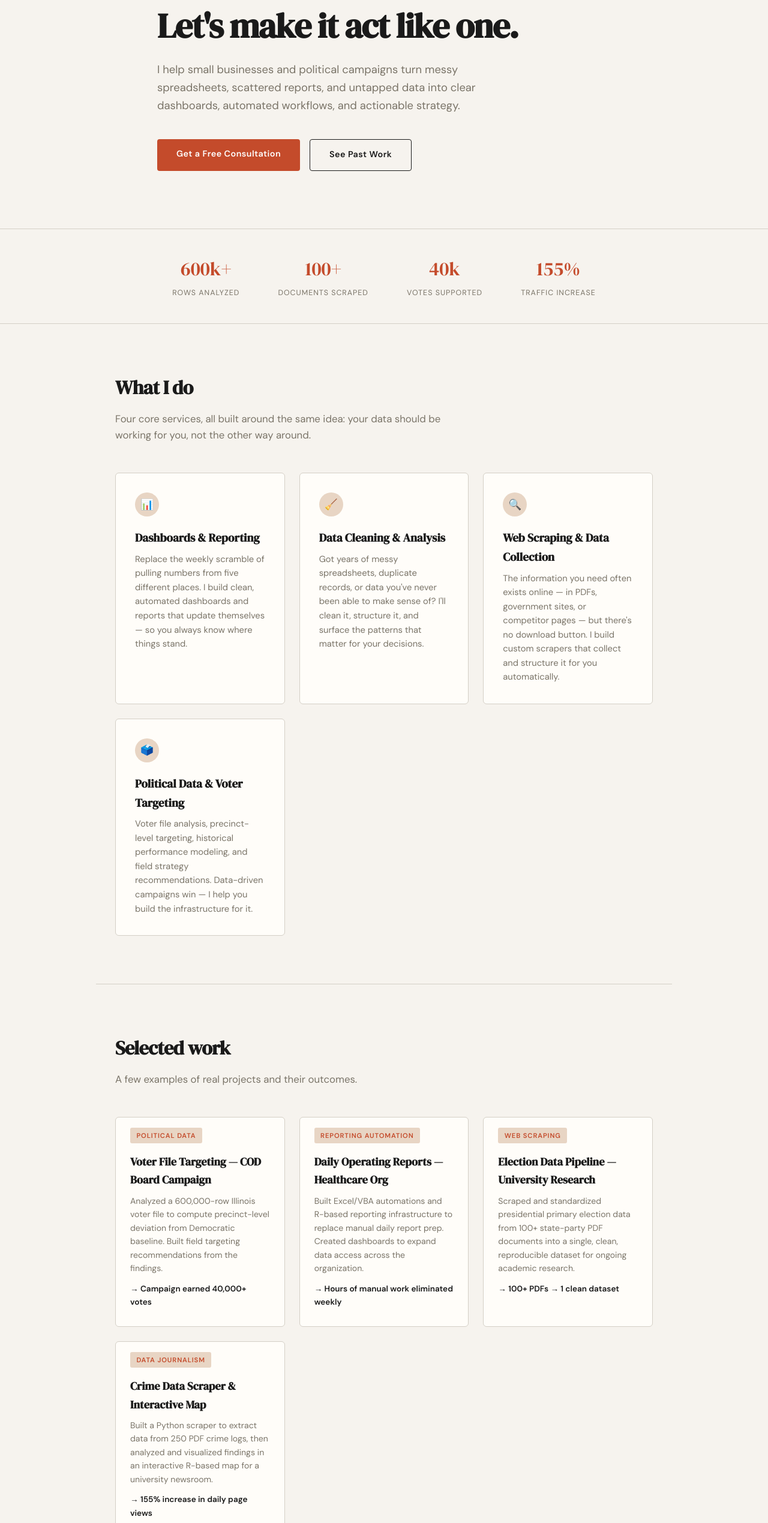
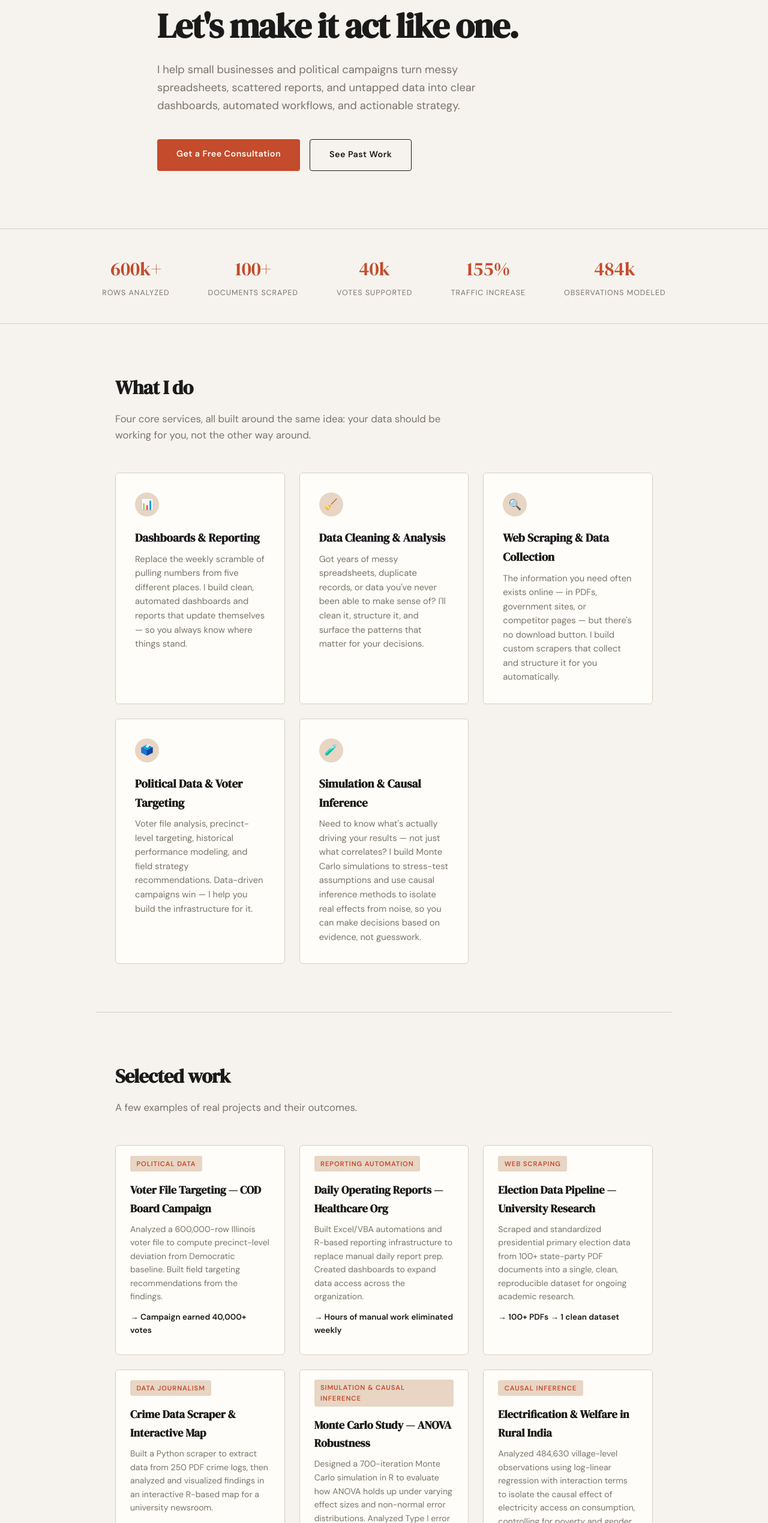
Before and after one commit to Doommen3/devin-data-site, a plain HTML site: page index.html in a window 1280 px wide. Shown: the part 261-2800 px from the top of the page at 60% size. Drawn offline with Linux system fonts and the light colour scheme.

Commit message:
Update index.html

```diff
--- a/index.html
+++ b/index.html
@@ -302,6 +302,10 @@
     <div class="number">155%</div>
     <div class="label">Traffic Increase</div>
   </div>
+  <div class="proof-item">
+    <div class="number">484k</div>
+    <div class="label">Observations Modeled</div>
+  </div>
 </div>
 
 <!-- SERVICES -->
@@ -328,6 +332,11 @@
       <div class="icon">🗳️</div>
       <h3>Political Data &amp; Voter Targeting</h3>
       <p>Voter file analysis, precinct-level targeting, historical performance modeling, and field strategy recommendations. Data-driven campaigns win — I help you build the infrastructure for it.</p>
+    </div>
+    <div class="service-card">
+      <div class="icon">🧪</div>
+      <h3>Simulation &amp; Causal Inference</h3>
+      <p>Need to know what's actually driving your results — not just what correlates? I build Monte Carlo simulations to stress-test assumptions and use causal inference methods to isolate real effects from noise, so you can make decisions based on evidence, not guesswork.</p>
     </div>
   </div>
 </section>
@@ -369,6 +378,22 @@
         <div class="result">→ 155% increase in daily page views</div>
       </div>
     </div>
+    <div class="work-card">
+      <div class="tag-bar"><span class="tag">Simulation &amp; Causal Inference</span></div>
+      <div class="body">
+        <h3>Monte Carlo Study — ANOVA Robustness</h3>
+        <p>Designed a 700-iteration Monte Carlo simulation in R to evaluate how ANOVA holds up under varying effect sizes and non-normal error distributions. Analyzed Type I error rates and statistical power across conditions.</p>
+        <div class="result">→ Quantified method reliability under real-world violations</div>
+      </div>
+    </div>
+    <div class="work-card">
+      <div class="tag-bar"><span class="tag">Causal Inference</span></div>
+      <div class="body">
+        <h3>Electrification &amp; Welfare in Rural India</h3>
+        <p>Analyzed 484,630 village-level observations using log-linear regression with interaction terms to isolate the causal effect of electricity access on consumption, controlling for poverty and gender.</p>
+        <div class="result">→ Estimated 1.6–3.2% consumption increase from electrification</div>
+      </div>
+    </div>
   </div>
 </section>
 
@@ -378,7 +403,7 @@
   <div class="about-content">
     <div>
       <p>I'm Devin Oommen — a data analyst based in the Chicago area. I graduated from Northern Illinois University in 2025 with honors in Political Science and a concentration in data science, including coursework in econometrics and computational statistics.</p>
-      <p>My background spans political data, academic research, journalism, and business analytics. I've worked with 600k-row voter files, built scraping pipelines for university researchers, automated reporting for a healthcare organization, and used data to drive investigative journalism that won state-level awards.</p>
+      <p>My background spans political data, academic research, journalism, and business analytics. I've worked with 600k-row voter files, built scraping pipelines for university researchers, automated reporting for a healthcare organization, designed Monte Carlo simulations to test statistical methods, and used causal inference to estimate policy effects across nearly half a million observations.</p>
       <p>I'm especially interested in working with small businesses that know they're sitting on useful data but don't have the time or tools to do anything with it — and with political campaigns and organizations that want to make sharper, evidence-based decisions.</p>
     </div>
     <div>
@@ -394,6 +419,9 @@
         <span class="tool-tag">Regression</span>
         <span class="tool-tag">R Shiny</span>
         <span class="tool-tag">REST APIs</span>
+        <span class="tool-tag">Monte Carlo Simulation</span>
+        <span class="tool-tag">Causal Inference</span>
+        <span class="tool-tag">Econometrics</span>
       </div>
       <div style="margin-top:2rem;">
         <div style="font-weight:600; font-size:0.85rem; text-transform:uppercase; letter-spacing:0.08em; color:var(--muted); margin-bottom:0.75rem;">Recognition</div>
@@ -407,7 +435,7 @@
 <div class="cta-section" id="contact">
   <h2>Let's talk about your data.</h2>
   <p>Free 15-minute consultation. No pitch, no pressure — just an honest look at whether I can help.</p>
-  <a href="mailto:devin.oommen@email.com" class="btn btn-primary">Email Me</a>
+  <a href="mailto:devin.oommen@gmail.com" class="btn btn-primary">Email Me</a>
   <div style="margin-top:1rem;">
     <a href="https://linkedin.com/in/devinoommen" style="color:var(--accent); font-size:0.9rem; text-decoration:none;">LinkedIn ↗</a>
     &nbsp;&nbsp;·&nbsp;&nbsp;
@@ -416,7 +444,7 @@
 </div>
 
 <footer>
-  © 2026 Devin Oommen · Chicago, IL · <a href="mailto:devin.oommen@email.com">devin.oommen@email.com</a>
+  © 2026 Devin Oommen · Chicago, IL · <a href="mailto:devin.oommen@gmail.com">devin.oommen@gmail.com</a>
 </footer>
 
 </body>
```
